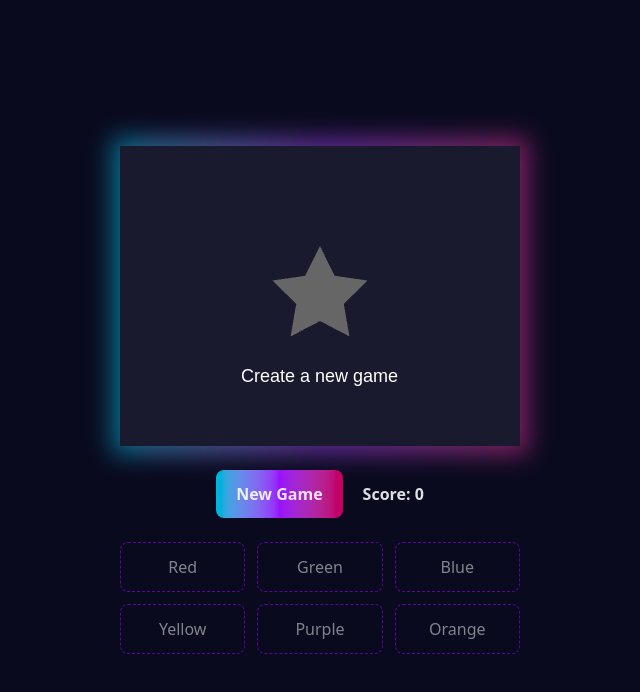
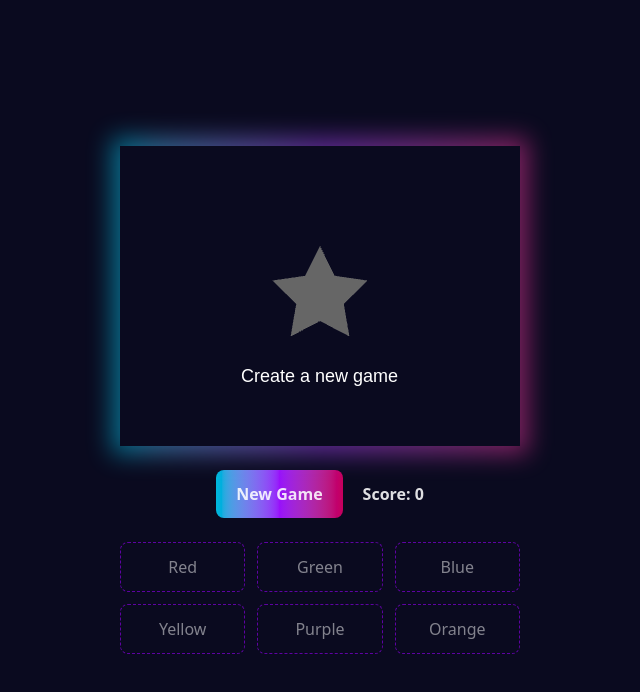
Before and after one commit to lunoxdev/color-guess, a React (Vite) app: page / in a window 1280 px wide. Shown: the top 692 px of the page, without its empty margins (320-960 px from the left). Built offline with nearby package versions, Linux system fonts and the light colour scheme.

Commit message:
feat: refactor game structure by modularizing components and adding color utility

```diff
--- a/src/App.tsx
+++ b/src/App.tsx
@@ -1,24 +1,11 @@
-import { useEffect, useRef, useState } from "react";
-import { Application, Graphics, Text } from "pixi.js";
-import { type GameState } from "./types";
-
-const colors = [
-  { name: "Red", hex: "#ff0000" },
-  { name: "Green", hex: "#00ff00" },
-  { name: "Blue", hex: "#0000ff" },
-  { name: "Yellow", hex: "#ffff00" },
-  { name: "Purple", hex: "#ff00ff" },
-  { name: "Orange", hex: "#ff8000" },
-];
+import { useState } from "react";
+import PixiCanvas from "./components/PixiCanvas";
+import GameControls from "./components/GameControls";
+import ColorButtons from "./components/ColorButtons";
+import { colors } from "./utils/colors";
+import type { GameState } from "./types";
 
 const App = () => {
-  const pixiContainer = useRef<HTMLDivElement>(null);
-  const pixiApp = useRef<Application | null>(null);
-  const targetStar = useRef<Graphics | null>(null);
-  const feedbackText = useRef<Text | null>(null);
-  const [isPixiReady, setIsPixiReady] = useState<boolean>(false);
-
-  // TODO: Use Zustand
   const [gameState, setGameState] = useState<GameState>({
     targetColor: "",
     score: 0,
@@ -26,112 +13,19 @@ const App = () => {
     isGameActive: false,
   });
 
-  // Init PixiJS
-  useEffect(() => {
-    if (!pixiContainer.current || pixiApp.current) return;
+  const [isPixiReady, setIsPixiReady] = useState(false);
 
-    const initPixi = async () => {
-      try {
-        const app = new Application();
-
-        globalThis.__PIXI_APP__ = app; // Pixi Devtools
-
-        // Resize canvas height on mobile
-        const isMobile = window.innerWidth <= 932;
-        const canvasWeight = isMobile ? 330 : 400;
-        const canvasHeight = isMobile ? 180 : 300;
-
-        await app.init({
-          width: canvasWeight,
-          height: canvasHeight,
-          backgroundColor: 0x1a1a2e,
-          antialias: true,
-        });
-
-        if (pixiContainer.current) {
-          pixiContainer.current.innerHTML = "";
-          pixiContainer.current.appendChild(app.canvas);
-        }
-
-        // Star graphics instance
-        const star = new Graphics();
-
-        star.star(0, 0, 5, 50);
-        star.fill(0x666666);
-        star.x = app.screen.width / 2;
-        star.y = app.screen.height / 2;
-
-        targetStar.current = star;
-        app.stage.addChild(star);
-
-        // Pixi text instance
-        const feedback = new Text({
-          text: "Create a new game",
-          style: {
-            fontFamily: "Arial",
-            fontSize: 18,
-            fill: 0xffffff,
-            align: "center",
-          },
-        });
-
-        const feedbackOffsetY = isMobile ? 60 : 80;
-
-        feedback.anchor.set(0.5);
-        feedback.x = app.screen.width / 2;
-        feedback.y = app.screen.height / 2 + feedbackOffsetY;
-
-        feedbackText.current = feedback;
-        app.stage.addChild(feedback);
-
-        setIsPixiReady(true);
-      } catch (error) {
-        console.error("Error initializing PixiJS:", error);
-      }
-    };
-
-    initPixi();
-
-    return () => {
-      if (pixiApp.current) {
-        pixiApp.current.destroy(true); // Good practice based on doc
-        pixiApp.current = null;
-      }
-    };
-  }, []);
-
-  // Update star color
-  useEffect(() => {
-    if (!isPixiReady || !targetStar.current || !feedbackText.current) return;
-
-    const star = targetStar.current;
-    star.clear();
-    star.star(0, 0, 5, 50); // Re-draw the star
-
-    if (gameState.isGameActive) {
-      const colorObj = colors.find((c) => c.name === gameState.targetColor);
-      star.fill(colorObj?.hex ?? 0x666666);
-    } else {
-      star.fill(0x666666);
-    }
-
-    // Update Pixi feedback text
-    feedbackText.current.text = gameState.feedback;
-  }, [gameState, isPixiReady]);
-
-  // Handle to start the game
-  const startNewGame = (): void => {
+  const startNewGame = () => {
     const randomColor = colors[Math.floor(Math.random() * colors.length)];
     setGameState({
       targetColor: randomColor.name,
       score: 0,
-      feedback: `What color is the star?`,
+      feedback: "What color is the star?",
       isGameActive: true,
     });
   };
 
-  // Handle colors guess and feedback text
-  const handleColorGuess = (guessedColor: string): void => {
+  const handleColorGuess = (guessedColor: string) => {
     if (!gameState.isGameActive) return;
 
     const isCorrect = guessedColor === gameState.targetColor;
@@ -146,75 +40,31 @@ const App = () => {
 
       setTimeout(() => {
         const nextColor = colors[Math.floor(Math.random() * colors.length)];
-
         setGameState((prev) => ({
           ...prev,
           targetColor: nextColor.name,
-          feedback: `What color is the star?`,
+          feedback: "What color is the star?",
         }));
       }, 1500);
     } else {
       setGameState((prev) => ({
         ...prev,
-        feedback: `Incorrect! It was ${prev.targetColor}. Your final score: ${newScore}`,
+        feedback: `Incorrect! It was ${prev.targetColor}. Final score: ${newScore}`,
         isGameActive: false,
       }));
     }
   };
 
   return (
-    <div className="flex flex-col items-center justify-center mx-auto p-5 bg-[#0a0a1f] h-screen w-screen">
+    <main className="flex flex-col items-center justify-center mx-auto p-5 bg-[#0a0a1f] h-screen w-screen">
       {!isPixiReady && <p>Loading game...</p>}
 
-      <div className="relative">
-        <div
-          className={`absolute -inset-2 bg-gradient-to-r from-cyan-400 via-purple-500 to-pink-500 blur-md ${
-            gameState.isGameActive
-              ? "animate-pulse brightness-125"
-              : "animate-none opacity-50"
-          }`}
-        />
-        <div
-          ref={pixiContainer}
-          className={`relative flex items-center justify-center bg-slate-900 text-slate-300 ${
-            isPixiReady ? "block" : "none"
-          }`}
-        />
-      </div>
+      <PixiCanvas gameState={gameState} setIsPixiReady={setIsPixiReady} />
 
-      <div>
-        <button
-          onClick={startNewGame}
-          className={`text-sm lg:text-base py-2 lg:py-3 px-5 my-5 lg:my-6 rounded-lg mr-5 font-bold bg-gradient-to-r from-cyan-500 via-purple-600 to-pink-700 ${
-            gameState.isGameActive
-              ? "opacity-60 cursor-not-allowed"
-              : "hover:brightness-125 cursor-pointer"
-          }`}
-          disabled={gameState.isGameActive || !isPixiReady}
-        >
-          {gameState.isGameActive ? "Playing..." : "New Game"}
-        </button>
+      <GameControls gameState={gameState} onStart={startNewGame} />
 
-        <span className="font-bold">Score: {gameState.score}</span>
-      </div>
-
-      <div className="grid grid-cols-3 gap-3 w-[330px] lg:w-[400px]">
-        {colors.map((color) => (
-          <button
-            key={color.name}
-            onClick={() => handleColorGuess(color.name)}
-            disabled={!gameState.isGameActive || !isPixiReady}
-            className={`px-2 py-1 lg:py-3 rounded-lg border border-dashed border-purple-700 hover:bg-gradient-to-r from-purple-400 via-purple-500 to-purple-600 transition-all duration-300 ${
-              gameState.isGameActive
-                ? "brightness-125 cursor-pointer"
-                : "opacity-70 text-white/70 cursor-not-allowed"
-            }`}
-          >
-            {color.name}
-          </button>
-        ))}
-      </div>
-    </div>
+      <ColorButtons gameState={gameState} onGuess={handleColorGuess} />
+    </main>
   );
 };
 
--- /dev/null
+++ b/src/components/ColorButtons.tsx
@@ -0,0 +1,28 @@
+import { colors } from "../utils/colors";
+import type { GameState } from "../types";
+
+type Props = {
+  gameState: GameState;
+  onGuess: (color: string) => void;
+};
+
+const ColorButtons = ({ gameState, onGuess }: Props) => (
+  <div className="grid grid-cols-3 gap-3 w-[330px] lg:w-[400px]">
+    {colors.map((color) => (
+      <button
+        key={color.name}
+        onClick={() => onGuess(color.name)}
+        disabled={!gameState.isGameActive}
+        className={`px-2 py-1 lg:py-3 rounded-lg border border-dashed border-purple-700 hover:bg-gradient-to-r from-purple-400 via-purple-500 to-purple-600 hover:font-bold transition-all duration-300 ${
+          gameState.isGameActive
+            ? "brightness-125 cursor-pointer"
+            : "opacity-70 text-white/70 cursor-not-allowed"
+        }`}
+      >
+        {color.name}
+      </button>
+    ))}
+  </div>
+);
+
+export default ColorButtons;
--- /dev/null
+++ b/src/components/GameControls.tsx
@@ -0,0 +1,26 @@
+import type { GameState } from "../types";
+
+type Props = {
+  gameState: GameState;
+  onStart: () => void;
+};
+
+const GameControls = ({ gameState, onStart }: Props) => (
+  <section>
+    <button
+      onClick={onStart}
+      className={`text-sm lg:text-base py-2 lg:py-3 px-5 my-5 lg:my-6 rounded-lg mr-5 font-bold bg-gradient-to-r from-cyan-500 via-purple-600 to-pink-700 ${
+        gameState.isGameActive
+          ? "opacity-60 cursor-not-allowed"
+          : "hover:brightness-125 cursor-pointer"
+      }`}
+      disabled={gameState.isGameActive}
+    >
+      {gameState.isGameActive ? "Playing..." : "New Game"}
+    </button>
+
+    <span className="font-bold">Score: {gameState.score}</span>
+  </section>
+);
+
+export default GameControls;
--- /dev/null
+++ b/src/components/PixiCanvas.tsx
@@ -0,0 +1,119 @@
+import { useEffect, useRef } from "react";
+import { Application, Graphics, Text } from "pixi.js";
+import type { GameState } from "../types";
+import { colors } from "../utils/colors";
+
+type Props = {
+  gameState: GameState;
+  setIsPixiReady: (ready: boolean) => void;
+};
+
+const PixiCanvas = ({ gameState, setIsPixiReady }: Props) => {
+  const pixiContainer = useRef<HTMLDivElement>(null);
+  const pixiApp = useRef<Application | null>(null);
+  const targetStar = useRef<Graphics | null>(null);
+  const feedbackText = useRef<Text | null>(null);
+
+  // Init PixiJS
+  useEffect(() => {
+    if (!pixiContainer.current || pixiApp.current) return;
+
+    const initPixi = async () => {
+      try {
+        const app = new Application();
+        globalThis.__PIXI_APP__ = app; // Pixi Devtools
+
+        // Resize base on window
+        const isMobile = window.innerWidth <= 932;
+        const canvasWeight = isMobile ? 330 : 400;
+        const canvasHeight = isMobile ? 180 : 300;
+
+        await app.init({
+          width: canvasWeight,
+          height: canvasHeight,
+          backgroundColor: 0x0a0a1f,
+          antialias: true,
+        });
+
+        if (pixiContainer.current) {
+          pixiContainer.current.innerHTML = "";
+          pixiContainer.current.appendChild(app.canvas);
+        }
+
+        // Star graphics instance
+        const star = new Graphics();
+        star.star(0, 0, 5, 50);
+        star.fill(0x666666);
+        star.x = app.screen.width / 2;
+        star.y = app.screen.height / 2;
+
+        targetStar.current = star;
+        app.stage.addChild(star);
+
+        // Feedback text instance
+        const feedback = new Text({
+          text: "Create a new game",
+          style: { fontFamily: "Arial", fontSize: 18, fill: 0xffffff },
+        });
+
+        const offsetY = isMobile ? 60 : 80;
+        feedback.anchor.set(0.5);
+        feedback.x = app.screen.width / 2;
+        feedback.y = app.screen.height / 2 + offsetY;
+
+        feedbackText.current = feedback;
+        app.stage.addChild(feedback);
+
+        setIsPixiReady(true);
+      } catch (error) {
+        console.error("Error initializing PixiJS:", error);
+      }
+    };
+
+    initPixi();
+
+    return () => {
+      if (pixiApp.current) {
+        pixiApp.current.destroy(true); // Good practice based on docs
+        pixiApp.current = null;
+      }
+    };
+  }, [setIsPixiReady]);
+
+  // Update graphics when game state changes
+  useEffect(() => {
+    if (!targetStar.current || !feedbackText.current) return;
+
+    const star = targetStar.current;
+    star.clear();
+    star.star(0, 0, 5, 50);
+
+    if (gameState.isGameActive) {
+      const colorObj = colors.find((c) => c.name === gameState.targetColor);
+      star.fill(colorObj?.hex ?? 0x666666);
+    } else {
+      star.fill(0x666666);
+    }
+
+    feedbackText.current.text = gameState.feedback;
+  }, [gameState]);
+
+  return (
+    <section className="relative">
+      {/* Shadow Gradient */}
+      <div
+        className={`absolute -inset-2 bg-gradient-to-r from-cyan-400 via-purple-500 to-pink-500 blur-md ${
+          gameState.isGameActive ? "animate-pulse brightness-125" : "opacity-50"
+        }`}
+      />
+
+      {/* Pixi Container */}
+      <div
+        ref={pixiContainer}
+        className="relative flex items-center justify-center bg-slate-900 text-slate-300"
+      />
+    </section>
+  );
+};
+
+export default PixiCanvas;
--- /dev/null
+++ b/src/utils/colors.ts
@@ -0,0 +1,8 @@
+export const colors = [
+  { name: "Red", hex: "#ff0000" },
+  { name: "Green", hex: "#00ff00" },
+  { name: "Blue", hex: "#0000ff" },
+  { name: "Yellow", hex: "#ffff00" },
+  { name: "Purple", hex: "#ff00ff" },
+  { name: "Orange", hex: "#ff8000" },
+];
```
